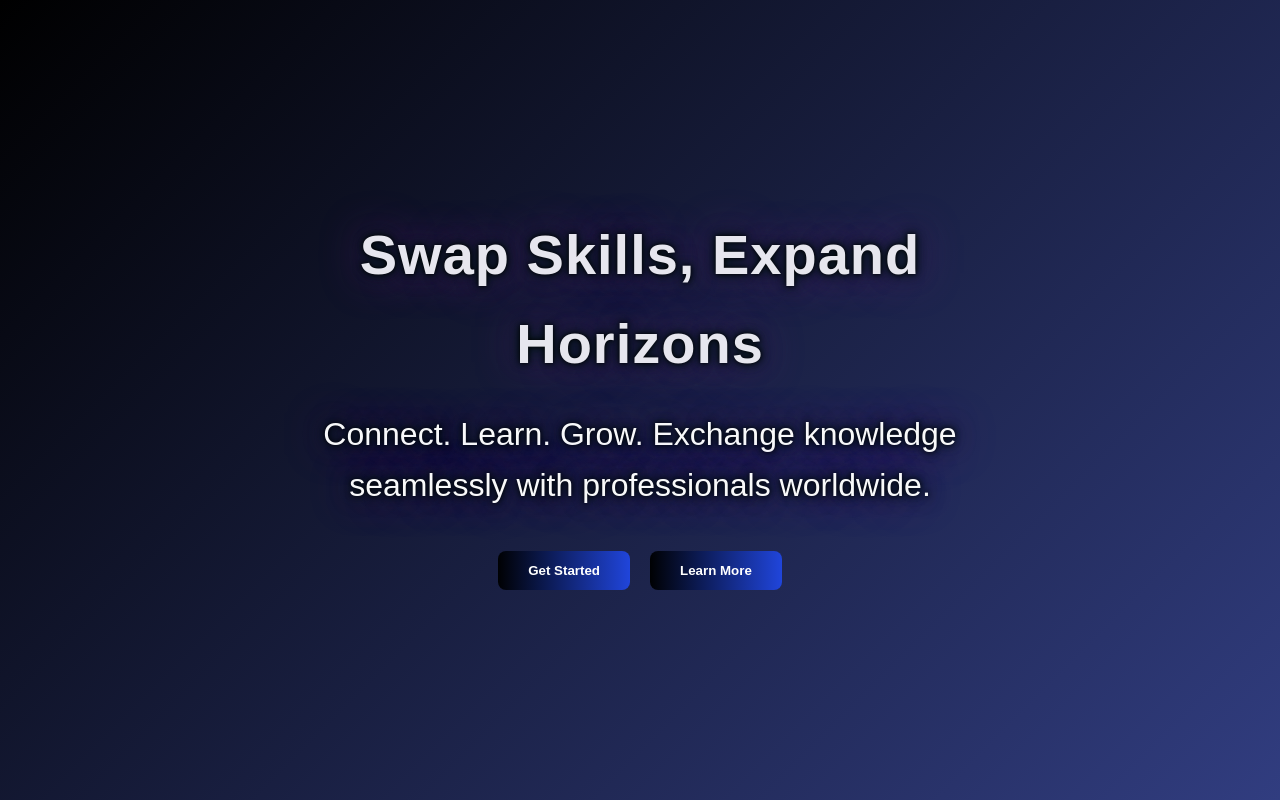
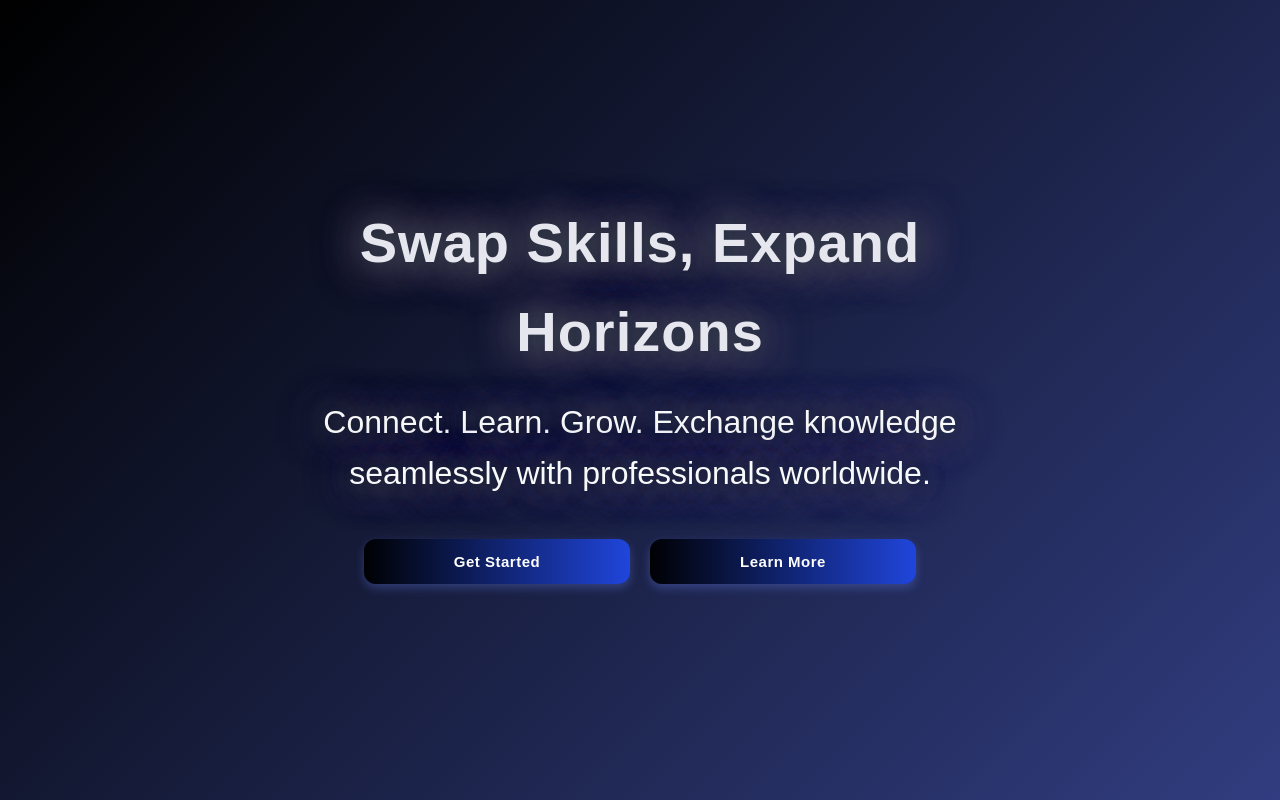
Before and after one commit to Aryan-Ghosh-Code/SkillUp, a React (Create React App) app in the folder frontend/: page / in a window 1280 px wide. Shown: the top 800 px of the page. Built offline with nearby package versions, Linux system fonts and the light colour scheme.

Commit message:
UI Phase 2 updates

```diff
--- a/frontend/src/Components/LandingPage/LandingPage.css
+++ b/frontend/src/Components/LandingPage/LandingPage.css
@@ -44,14 +44,24 @@
   color: rgb(230, 230, 238);
   margin-bottom: 20px;
   letter-spacing: 1px;
-  text-shadow: 0 0 5px #000000, 0 0 10px #021416, 0 0 20px #02171a, 0 0 40px #5c2183;
+  text-shadow: 0 0 50px #000107, 0 0 40px #b6c8ca, 0 0 20px #02171a, 0 0 40px #5c2183;
+  transition: transform 0.3s ease;
 }
 
 .hero-section p {
   font-size: 2.0rem;
   color: var(--text-light);
   margin-bottom: 40px;
-  text-shadow: 0 0 5px #000000, 0 0 10px #021416, 0 0 20px #02171a, 0 0 40px #5c2183;
+  text-shadow: 0 0 50px #000107, 0 0 40px #b6c8ca, 0 0 20px #02171a, 0 0 40px #5c2183;
+  transition: transform 0.3s ease;
+}
+
+.hero-section h1:hover {
+  transform: translateY(-15px);
+}
+
+.hero-section p:hover {
+  transform: translateY(-15px);
 }
 
 .hero-cta {
@@ -61,6 +71,34 @@
 }
 
 .hero-cta button {
+  width: 35%;
+  height: 45px;
+  background: linear-gradient(to right, var(--primary-color), var(--secondary-color));
+  border: none;
+  border-radius: 12px;
+  font-size: 15px;
+  color: #ffffff;
+  font-weight: 600;
+  cursor: pointer;
+  margin-bottom: 18px;
+  transition: all 0.3s ease;
+  box-shadow: 0 4px 10px rgba(109, 139, 255, 0.3);
+  letter-spacing: 0.5px;
+  }
+
+  .hero-cta button:hover {
+  /* background: linear-gradient(to right, #4263eb, #5c7cfa); */
+  background: linear-gradient(to right, var(--primary-color), var(--secondary-color));
+  transform: translateY(-2px);
+  box-shadow: 0 6px 15px rgba(109, 139, 255, 0.4);
+  }
+
+  .hero-cta button:active {
+  transform: translateY(0);
+  box-shadow: 0 2px 5px rgba(109, 139, 255, 0.3);
+  }
+
+/* .hero-cta button {
   padding: 12px 30px;
   border: none;
   border-radius: 8px;
@@ -77,7 +115,7 @@
 .hero-cta button.secondary {
   background: linear-gradient(to right, var(--primary-color), var(--secondary-color));
   color: rgb(255, 255, 255);
-}
+} */
 
 /* Features Section */
 .features-section,
@@ -208,7 +246,7 @@
   text-align: center;
 }
 
-.cta-section button {
+/* .cta-section button {
   display: flex;
   align-items: center;
   justify-content: center;
@@ -221,7 +259,7 @@
   border-radius: 8px;
   font-weight: bold;
   cursor: pointer;
-}
+} */
 
 /* Footer */
 .landing-footer {
--- a/frontend/src/Components/Login_Register/Login.jsx
+++ b/frontend/src/Components/Login_Register/Login.jsx
@@ -89,6 +89,11 @@ const Login = () => {
                         Don't have an account?<a href='#' onClick={() => { navigate("/register")}}>Register</a>
                     </p>
                 </div>
+                <div className='Go-Back-link'>
+                    <p>
+                        Go Back?<a href='#' onClick={() => { navigate("/")}}>Home</a>
+                    </p>
+                </div>
             </form>
         </div>
     );
--- a/frontend/src/Components/Login_Register/LoginRegister.css
+++ b/frontend/src/Components/Login_Register/LoginRegister.css
@@ -194,6 +194,25 @@ transform: translateX(0);
 opacity: 1;
 }
 
+form .Go-Back-link {
+    text-align: center;
+    font-size: 14px;
+    color: #a0a5b1;
+    }
+
+    .Go-Back-link p a {
+    color: #6d8bff;
+    font-weight: 600;
+    text-decoration: none;
+    margin-left: 5px;
+    transition: color 0.2s;
+    }
+
+    .Go-Back-link p a:hover {
+    color: #8ca2ff;
+    text-decoration: underline;
+    }
+
 @media (max-width: 450px) {
 .wrapper {
     width: 100%;
--- a/frontend/src/Components/Login_Register/Register.jsx
+++ b/frontend/src/Components/Login_Register/Register.jsx
@@ -131,6 +131,11 @@ const handleRegister = (e) => {
             </button> */}
             </p>
         </div>
+        <div className='Go-Back-link'>
+                    <p>
+                        Go Back?<a href='#' onClick={() => { navigate("/")}}>Home</a>
+                    </p>
+                </div>
         </form>
     </div>
     );
--- a/frontend/src/index.css
+++ b/frontend/src/index.css
@@ -10,7 +10,8 @@ body {
   justify-content: center;
   align-items: center;
   min-height: 100vh;
-  background: url(./Components/Assets/bg.jpg) no-repeat;
+  background: linear-gradient(135deg, #000000, #313d80);;
+  /* background: url(./Components/Assets/bg.jpg); */
   background-size: cover;
   background-position: center;
 }
```
